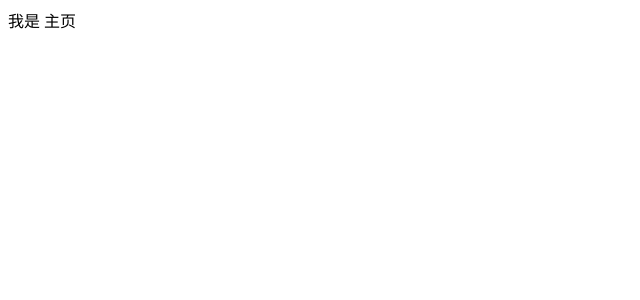
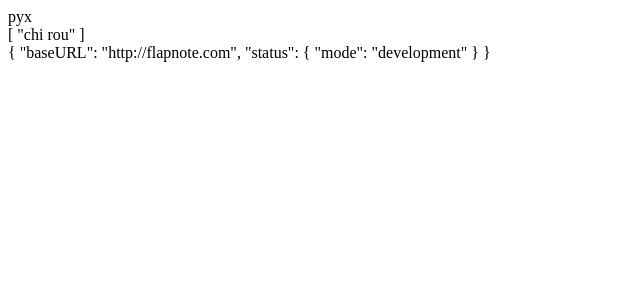
Before and after one commit to MagicalDesign/admin-template, a Vue app: page / in a window 1280 px wide. Shown: the top 300 px of the page, without its empty margins (0-640 px from the left). Built offline with nearby package versions, Linux system fonts and the light colour scheme.

Commit message:
use config

```diff
--- /dev/null
+++ b/src/backend/config/config.ts
@@ -0,0 +1,27 @@
+import { ENV, ENVS_TYPE } from "./env";
+import { getConfig } from "./getConfig";
+
+interface Config {
+  baseURL: string;
+  status: {
+    mode: string;
+  };
+}
+
+export const config = getConfig<Config>(
+  {
+    "www.badu.com": {
+      baseURL: "http://flapnote.com",
+      status: {
+        mode: "production",
+      },
+    },
+    localhost: {
+      baseURL: "http://flapnote.com",
+      status: {
+        mode: "development",
+      },
+    },
+  },
+  "localhost"
+);
--- /dev/null
+++ b/src/backend/config/env.ts
@@ -0,0 +1,5 @@
+const ENVS = ["localhost", "www.badu.com"] as const;
+
+export type ENVS_TYPE = typeof ENVS[number];
+
+export const ENV = window.location.hostname;
--- /dev/null
+++ b/src/backend/config/getConfig.ts
@@ -0,0 +1,22 @@
+import { ENVS_TYPE, ENV } from "./env";
+/**
+ * 配置类型描述
+ */
+export type ConfigMap<T> = {
+  [K in ENVS_TYPE]: T;
+};
+
+/**
+ * 根据环境获取出环境配置
+ * @param params - 参数
+ */
+export function getConfig<T>(params: ConfigMap<T>, fallBcackEnv: ENVS_TYPE): T {
+  const config = params[ENV];
+  if (config) {
+    console.log("env", config);
+    return config;
+  } else {
+    console.warn("fallbcack warning", fallBcackEnv);
+    return params[fallBcackEnv];
+  }
+}
--- /dev/null
+++ b/src/backend/config/index.ts
@@ -0,0 +1,3 @@
+import { config } from "./config";
+
+export { config };
--- a/src/view/Home.vue
+++ b/src/view/Home.vue
@@ -1,4 +1,22 @@
 <template>
-    我是
-    主页
+    <div>{{ user.userInfo.value.name }}</div>
+    <div>{{ user.userInfo.value.hobbies }}</div>
+    <div>{{ config.config }}</div>
 </template>
+
+<script lang="ts">
+import { defineComponent } from "vue"
+import { useConfig } from "./composable/useConfig";
+import { useUser } from "./composable/useUser";
+export default defineComponent({
+    setup() {
+        const user = useUser()
+        const config = useConfig()
+        return {
+            user,
+            config
+
+        }
+    }
+})
+</script>
--- /dev/null
+++ b/src/view/composable/useConfig.ts
@@ -0,0 +1,7 @@
+import { config } from "../../backend/config/index";
+
+export const useConfig = () => {
+  return {
+    config,
+  };
+};
--- /dev/null
+++ b/src/view/composable/useUser.ts
@@ -0,0 +1,25 @@
+import { ref } from "vue";
+
+const userInfo = ref({
+  name: "pyx",
+  token: "pyx ai chi rou",
+  hobbies: ["chi rou"],
+});
+
+function getUserInfo() {
+  if (Math.random() > 0.5) {
+    userInfo.value.hobbies = ["chi rou"];
+  } else {
+    userInfo.value.hobbies = ["chi cai"];
+  }
+}
+
+export const useUser = () => {
+  setInterval(() => {
+    getUserInfo();
+  }, 1000);
+  return {
+    userInfo,
+    getUserInfo,
+  };
+};
```
Also changed, not shown: tsconfig.json (added, +9 -0 lines).
